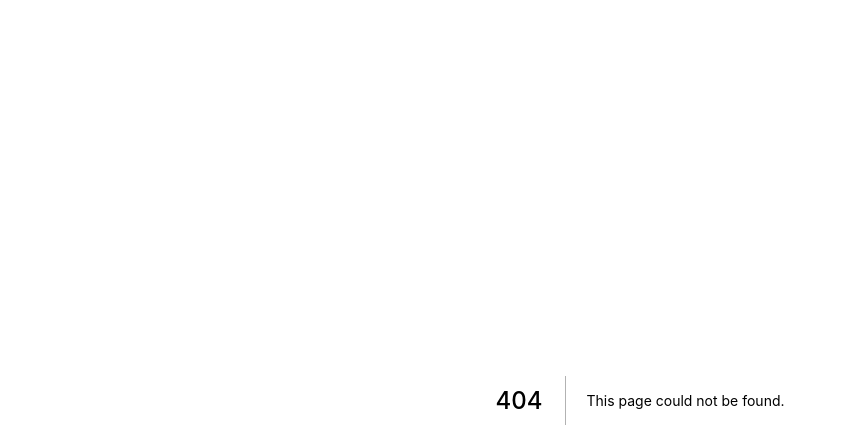
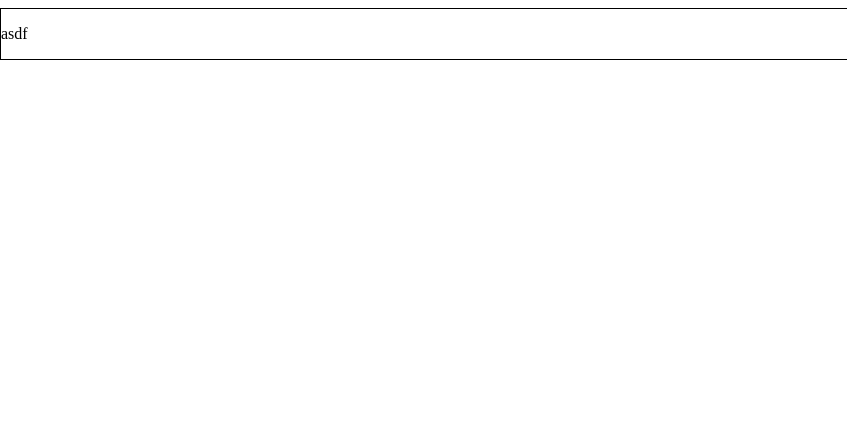
Before and after one commit to tkendi/The-Deliver, a Next.js app: page /test in a window 1280 px wide. Before the commit this address had no page. Shown: the top 448 px of the page, without its empty margins (0-847 px from the left). Built offline with nearby package versions, Linux system fonts and the light colour scheme.

Commit message:
Update Responsible Setting

```diff
--- a/containers/index/index.tsx
+++ b/containers/index/index.tsx
@@ -105,7 +105,7 @@ const MoveImg = styled.div<{ width?: number }>`
     no-repeat 0 / 100% auto;
   background-size: 360px;
 
-  animation: ani 10s linear infinite;
+  animation: ani 5s linear infinite;
 
   @keyframes ani {
     0% {
--- a/package.json
+++ b/package.json
@@ -10,6 +10,7 @@
   "dependencies": {
     "@material-ui/core": "^4.11.3",
     "@material-ui/icons": "^4.11.2",
+    "@types/react-sizes": "^2.0.0",
     "@types/styled-components": "^5.1.7",
     "axios": "^0.21.1",
     "mobx": "^6.1.8",
@@ -24,6 +25,9 @@
     "@types/react": "^17.0.2",
     "@types/react-dom": "^17.0.1",
     "babel-plugin-styled-components": "^1.12.0",
+    "react-size": "^0.1.1",
+    "react-sizes": "^2.0.0",
+    "styled-reset": "^4.3.4",
     "typescript": "4.0"
   },
   "license": "MIT"
--- /dev/null
+++ b/pages/test.tsx
@@ -0,0 +1,22 @@
+import React from "react";
+import styled, { ThemeProvider } from "styled-components";
+
+//layout
+import theme from "../styles/theme";
+
+const Test = () => {
+  return (
+    <ThemeProvider theme={theme}>
+      <Wrap>
+        <p>asdf</p>
+      </Wrap>
+    </ThemeProvider>
+  );
+};
+
+export default Test;
+
+const Wrap = styled.div`
+  width: 100%;
+  border: 1px solid #000;
+`;
--- /dev/null
+++ b/styles/theme.ts
@@ -0,0 +1,39 @@
+// import baseStyled, { ThemedStyledInterface } from "styled-components";
+
+const size = {
+  mobile: 767.98,
+  tab: 991.98,
+  pc: 1299.98,
+  largePc: 1400.1,
+};
+
+const theme = {
+  // color: {
+  //   PRIMARY: '#8cd636',
+  //   PRIMARYSUB: '#f1f8ea',
+  //   SECONDARY: '#57d8b0',
+  //   SECONDARYSUB: '#effaf7',
+  //   TERTIARY: '#05aabf',
+  //   TERTIARYSUB: '#e4f6f8',
+  //   POINT: '#b2d677',
+  //   BLACK: '#1a1a1a',
+  //   GRAY5: '#393939',
+  //   GRAY3: '#bebebe',
+  //   GRAY2: '#f0f0f0',
+  //   GRAY1: '#f8f8f5',
+  //   GRAY0: '#fafafa',
+  //   WHITE: '#FFFFFF',
+  //   WARNING: '#ff3e3e',
+  // },
+  // radius: 4,
+  window: {
+    mobile: `@media screen and (max-width: ${size.mobile}px)`,
+    tab: `@media screen and (max-width: ${size.tab}px)`,
+    pc: `@media screen and (max-width: ${size.pc}px)`,
+    largePc: `@media screen and (min-width: ${size.largePc}px)`,
+  },
+};
+
+// export type Theme = typeof theme;
+// export const styled = baseStyled as ThemedStyledInterface<Theme>;
+export default theme;
```
Also changed, not shown: pages/_document.tsx (+10 -0 lines), 1 other file (tests, documents, lock files or other folders).
